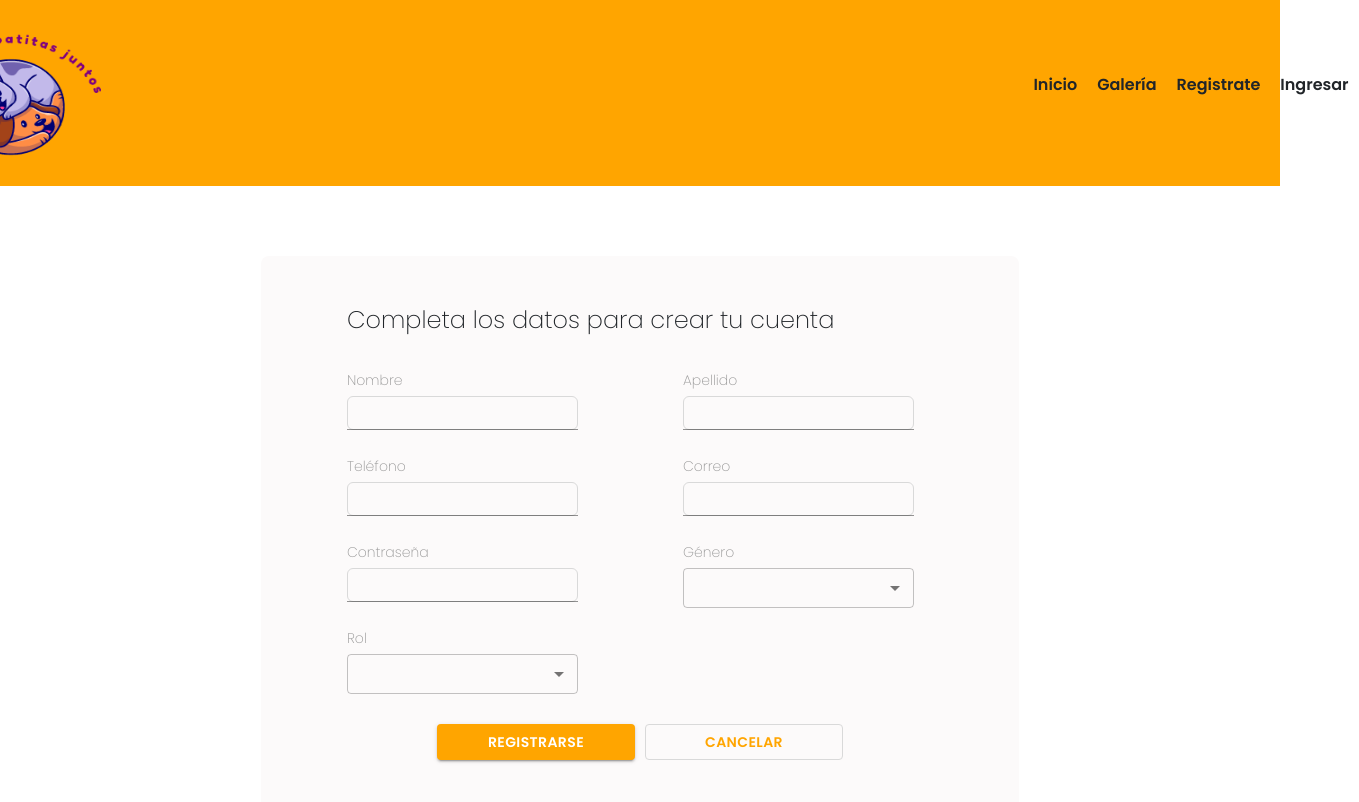
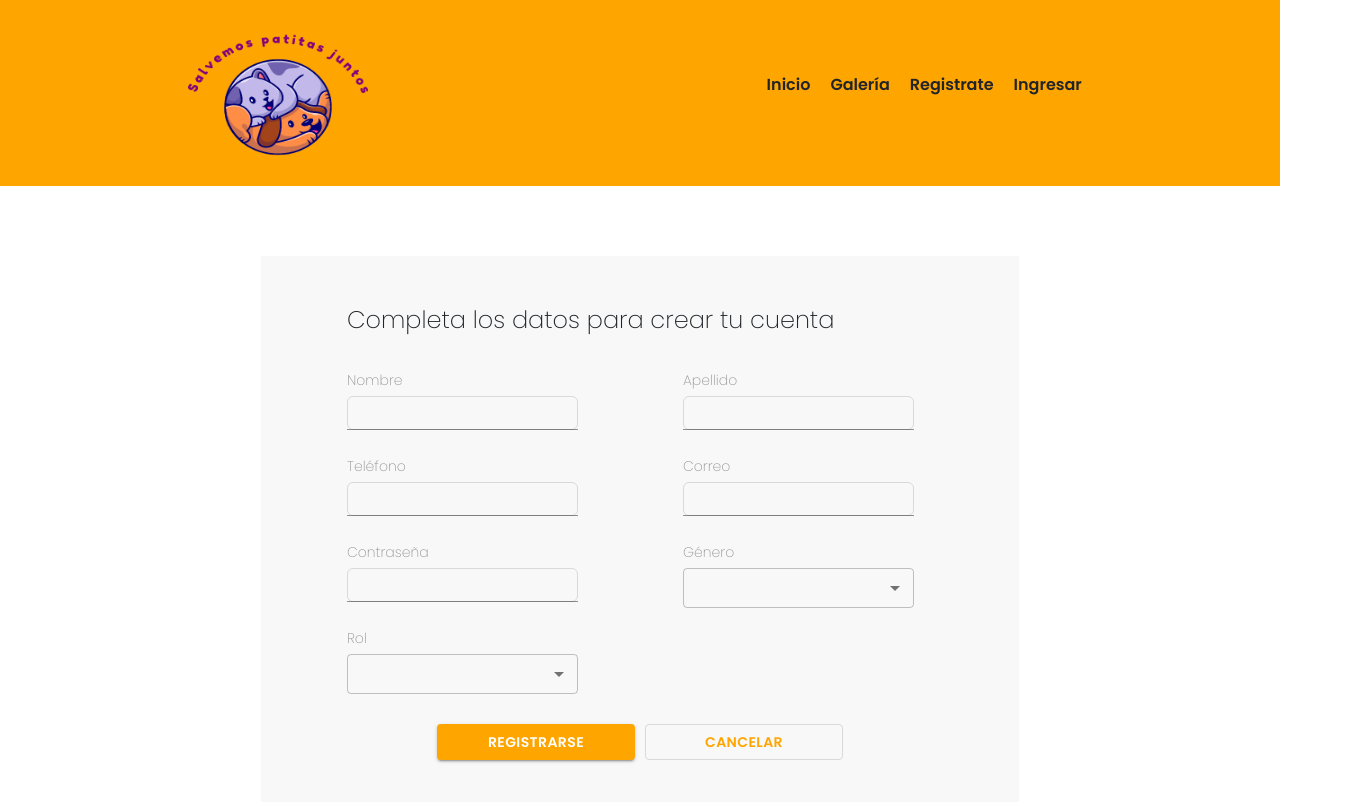
Before and after one commit to daniitoro29/sofi_adopciones_frontend, a React (Create React App) app: page /register in a window 1280 px wide. Shown: the top 802 px of the page, 1359 px wide, since content can reach past the window. Built offline with nearby package versions, Linux system fonts and the light colour scheme; no server answers.

Commit message:
Cambios colores

```diff
--- a/src/styles.css
+++ b/src/styles.css
@@ -10,4 +10,5 @@
     --color9: #984208;
     --color10: #7c360b;
     --color11: #481a00;
+    --color12: #f8f8f8;
   }
--- a/src/views/Admin/Components/Pets/Pets.css
+++ b/src/views/Admin/Components/Pets/Pets.css
@@ -8,7 +8,7 @@ body {
 margin-top: 70px;
  max-width: 758px;
  height: 760px !important;
- background: #f1f1f1;
+ background: var(--color12);
  border-radius: 16px;
 }
 
@@ -87,4 +87,5 @@ margin-top: 70px;
   width: 231px !important;
   border-radius: 4px;
   border: 1px solid #D9D9D9;
+  background-color: var(--color12);
 }
--- a/src/views/Admin/Components/Pets/Pets.jsx
+++ b/src/views/Admin/Components/Pets/Pets.jsx
@@ -117,7 +117,7 @@ const Form = () => {
 
 
    return (
-      <div>
+      <>
          <NavBar />
          <div style={{ display: "flex", justifyContent: "center" }}>
             <div className="general-container_formp">
@@ -264,7 +264,7 @@ const Form = () => {
                </div>
             </div>
          </div>
-      </div>
+      </>
    );
 };
 
--- a/src/views/FormCreateUser/FormCreateUser.css
+++ b/src/views/FormCreateUser/FormCreateUser.css
@@ -8,8 +8,8 @@ body {
   margin-top: 70px;
  max-width: 758px;
  height: 554px;
- background: #FCFAFA;
- border-radius: 8px;
+ background: var(--color12);
+ border-radius: Ñ8px;
 }
 
 .general-container_form .css-1osj8n2-MuiGrid-root,
--- a/src/views/Login/Login.css
+++ b/src/views/Login/Login.css
@@ -5,7 +5,7 @@
  margin-top: 90px;
  max-width: 329px;
  height: 405px;
- background: #fcfafa;
+ background: var(--color12);
  border-radius: 8px;
 }
 
--- a/src/views/NavBar/NavBar.css
+++ b/src/views/NavBar/NavBar.css
@@ -4,11 +4,10 @@ nav {
   width: 100%;
   padding: 0;
   display: flex;
-  justify-content: space-between;
+  justify-content: space-around;
   padding: 10px;
   background: var(--color1);
   align-items: center;
-  justify-content: center;
   align-items: center; /* Agrega esta línea para centrar verticalmente */
   height: 100%; /* Agrega esta línea para ocupar toda la altura disponible */
 }
@@ -36,7 +35,6 @@ img {
 ul.menu-items {
   display: flex;
   list-style-type: none;
-  margin-left: 890px;
 }
 
 ul.menu-items li {
```
